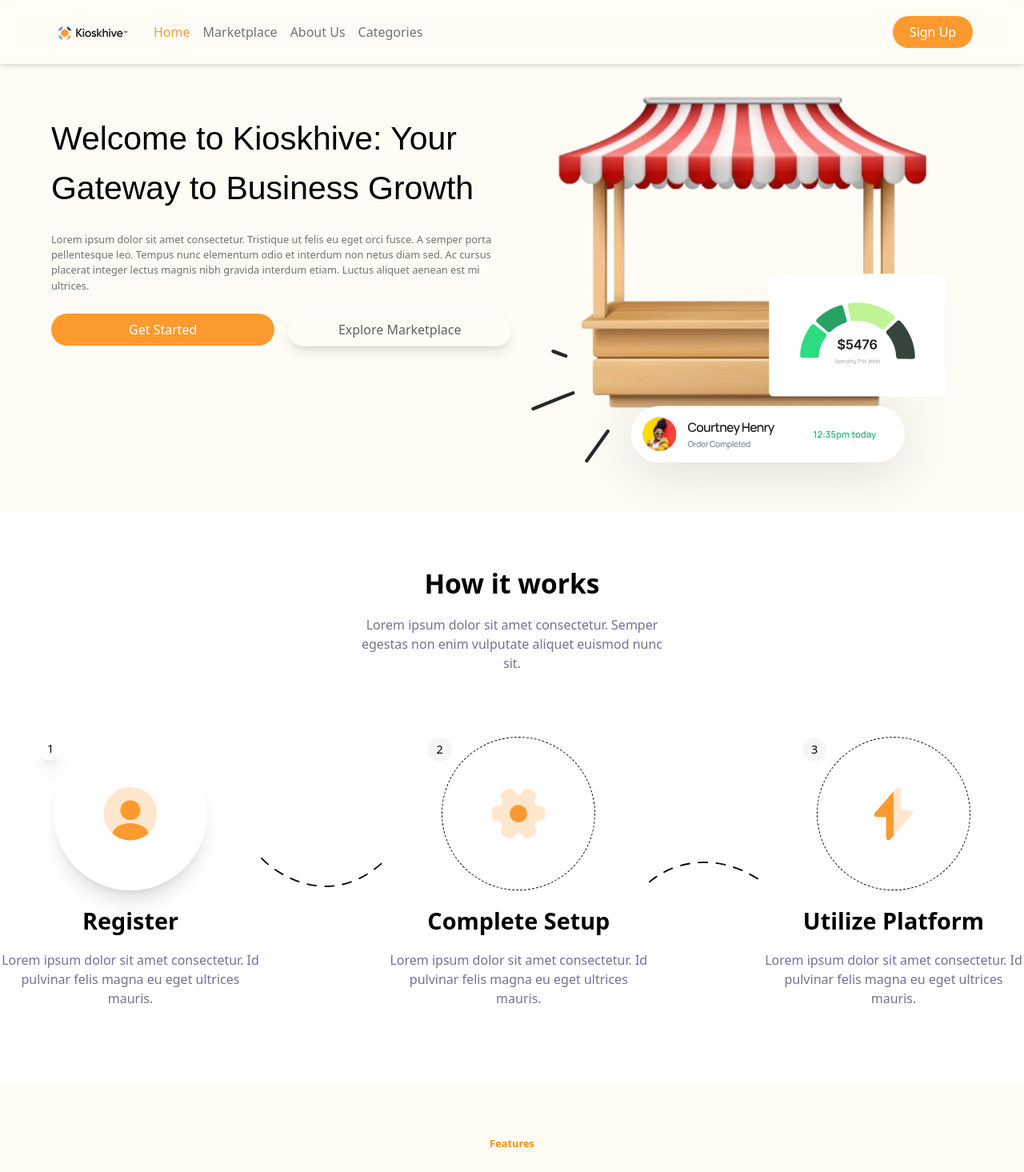
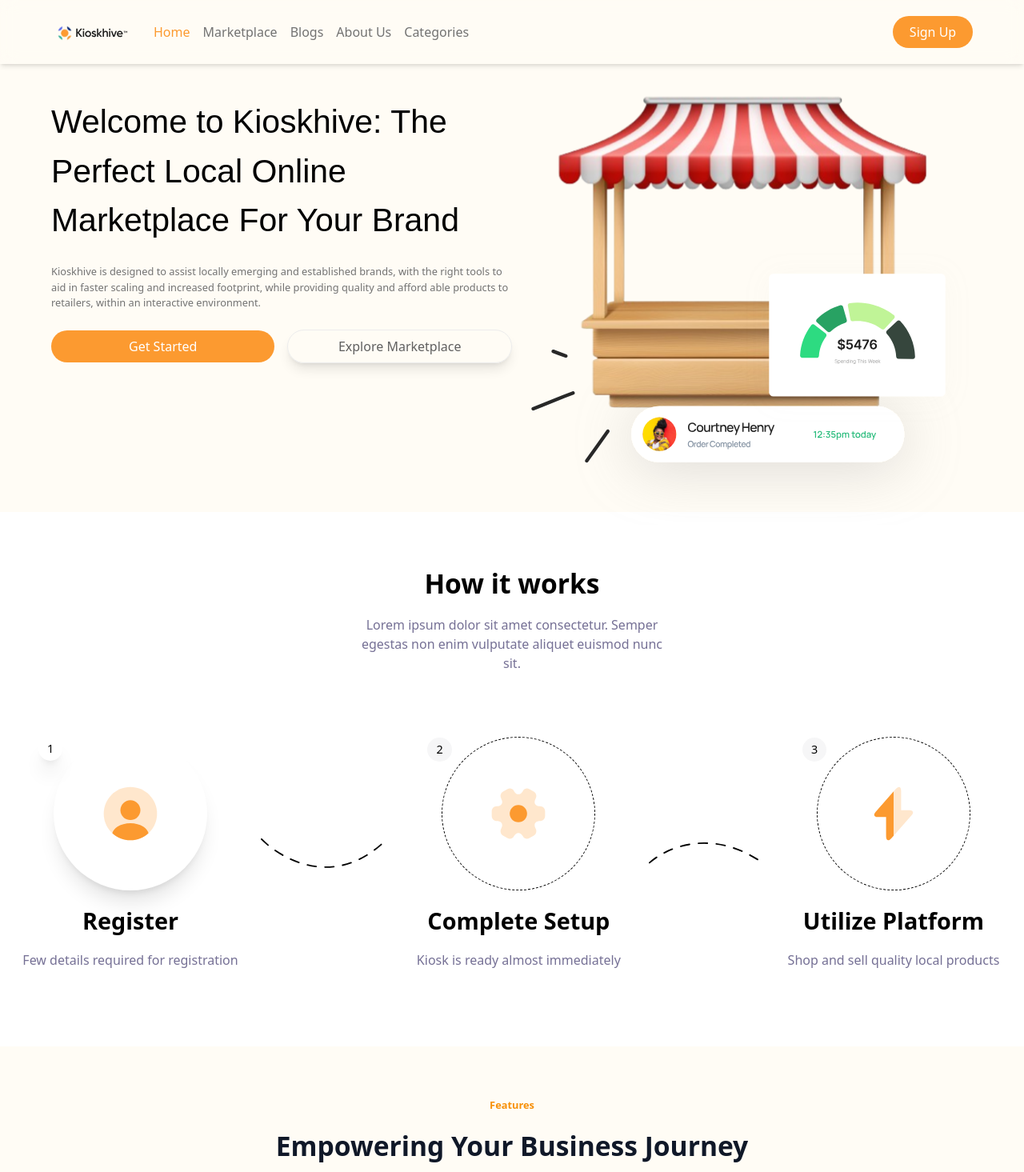
Before and after one commit to davidfayanju1/KioskhiveNG, a React (Vite) app: page / in a window 1280 px wide. Shown: the top 1465 px of the page at 80% size. Built offline with nearby package versions, Linux system fonts and the light colour scheme; a web font is replaced by a local one.

Commit message:
UI updates

```diff
--- a/index.html
+++ b/index.html
@@ -9,7 +9,10 @@
       type="text/css"
     />
     <meta name="viewport" content="width=device-width, initial-scale=1.0" />
-    <title>Kioskhive || Your Online Market Place</title>
+    <title>
+      KIOSKHIVE|ONLINE WHOLESALE MARKETPLACE FOR LOCAL BRANDS & RETAILERS BRING
+      YOUR LOCAL BRAND ONLINE
+    </title>
   </head>
   <body>
     <div id="root"></div>
--- a/src/components/common/Nav.jsx
+++ b/src/components/common/Nav.jsx
@@ -19,6 +19,12 @@ const Nav = ({ active }) => {
       name: "Marketplace",
       url: "/marketplace",
       active: 2,
+    },
+
+    {
+      name: "Blogs",
+      url: "/blogs",
+      active: 5,
     },
     {
       name: "About Us",
--- a/src/components/modules/home/Section1.jsx
+++ b/src/components/modules/home/Section1.jsx
@@ -6,14 +6,14 @@ const Section1 = () => {
     <section className="flex pb-[5rem] md:pt-[1rem] pt-[7rem] bg-[#FFFCF5] md:px-[4rem] px-[1rem] md:flex-row flex-col items-center justify-between">
       <div className="first_container md:w-[50%] w-full">
         <hgroup className="font-[500] text-[#000000] font-aeonik md:text-[3.2vw] text-[1.55rem]">
-          Welcome to Kioskhive: Your Gateway to Business Growth
+          Welcome to Kioskhive: The Perfect Local Online Marketplace For Your
+          Brand
         </hgroup>
         <p className="text-[#727272] text-[.8rem] my-[1.5rem]">
-          Lorem ipsum dolor sit amet consectetur. Tristique ut felis eu eget
-          orci fusce. A semper porta pellentesque leo. Tempus nunc elementum
-          odio et interdum non netus diam sed. Ac cursus placerat integer lectus
-          magnis nibh gravida interdum etiam. Luctus aliquet aenean est mi
-          ultrices.
+          Kioskhive is designed to assist locally emerging and established
+          brands, with the right tools to aid in faster scaling and increased
+          footprint, while providing quality and afford able products to
+          retailers, within an interactive environment.
         </p>
 
         <div className="button_components flex md:flex-row flex-col items-center justify-start gap-[1rem]">
@@ -21,7 +21,7 @@ const Section1 = () => {
           <Button
             name={"Explore Marketplace"}
             className={
-              "!border-solid shadow-lg border-[1px] border-[#F7F7F7] !text-[#606060] !w-full"
+              "!border-solid shadow-lg border-[1px] border-[#ececec] !text-[#606060] !w-full"
             }
           />
         </div>
--- a/src/components/modules/home/Section2.jsx
+++ b/src/components/modules/home/Section2.jsx
@@ -25,8 +25,7 @@ const Section2 = () => {
             Register
           </div>
           <span className="block text-[#757095] text-center text-[1rem]">
-            Lorem ipsum dolor sit amet consectetur. Id pulvinar felis magna eu
-            eget ultrices mauris.
+            Few details required for registration
           </span>
         </div>
 
@@ -45,8 +44,7 @@ const Section2 = () => {
             Complete Setup
           </div>
           <span className="block text-[#757095] text-center text-[1rem]">
-            Lorem ipsum dolor sit amet consectetur. Id pulvinar felis magna eu
-            eget ultrices mauris.
+            Kiosk is ready almost immediately
           </span>
         </div>
 
@@ -65,8 +63,7 @@ const Section2 = () => {
             Utilize Platform
           </div>
           <span className="block text-[#757095] text-center text-[1rem]">
-            Lorem ipsum dolor sit amet consectetur. Id pulvinar felis magna eu
-            eget ultrices mauris.
+            Shop and sell quality local products
           </span>
         </div>
       </div>
```
